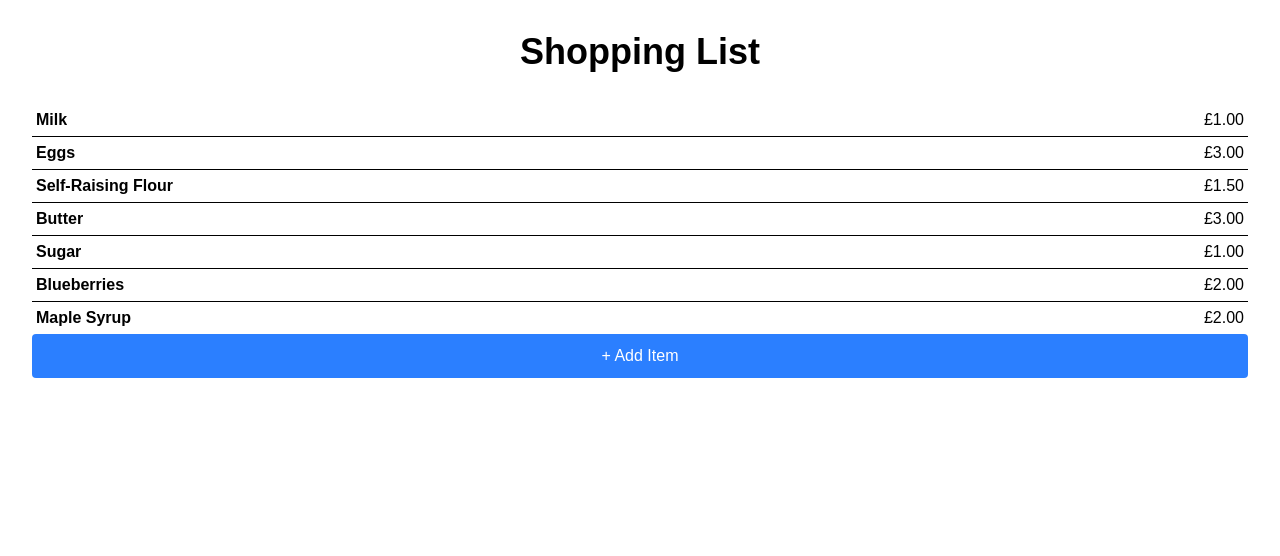
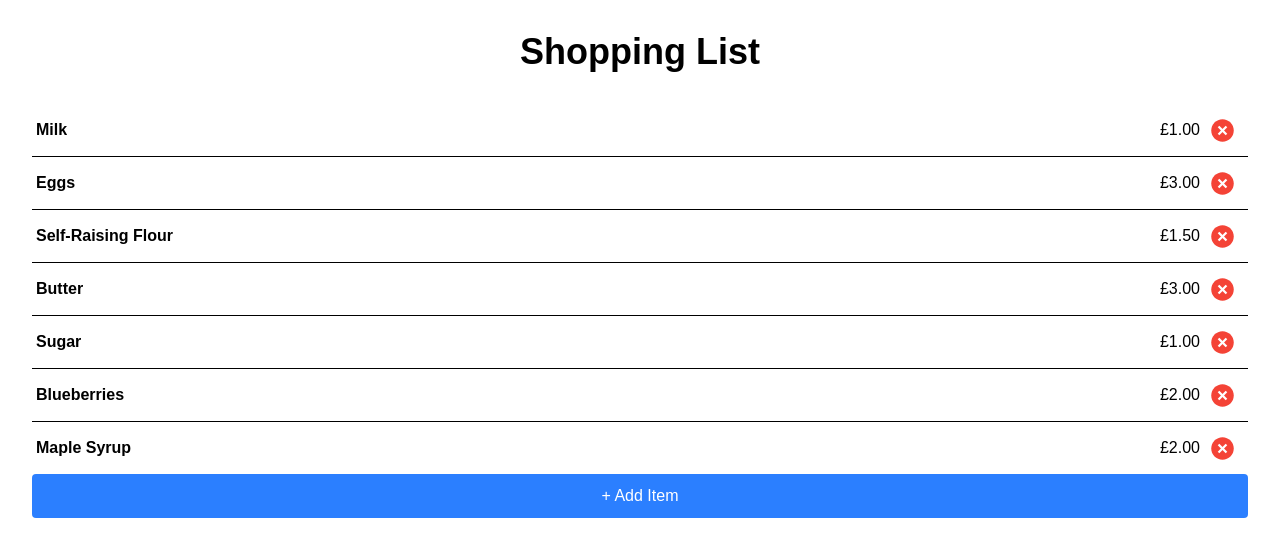
Before and after one commit to lou-heriz/shopping-list, a Next.js app: page / in a window 1280 px wide. Shown: the top 556 px of the page. Built offline with nearby package versions, Linux system fonts and the light colour scheme.

Commit message:
SL-3 Support the deletion of shopping list items

```diff
--- /dev/null
+++ b/app/components/DeleteButton.tsx
@@ -0,0 +1,22 @@
+import React from "react";
+
+interface DeleteButtonProps {
+    onDelete: () => void;
+    buttonId: string;
+}
+
+const DeleteButton = ({ onDelete, buttonId }: DeleteButtonProps) => {
+    return (
+        <button
+            id={buttonId}
+            onClick={onDelete}
+            className="p-1 rounded w-11 h-11"
+            title={"Delete item"}
+            aria-label={"Delete item"}
+        >
+            <img src="delete.svg" alt="Delete" className="mx-auto w-3/4" />
+        </button>
+    );
+};
+
+export default DeleteButton;
--- a/app/components/ShoppingItem.tsx
+++ b/app/components/ShoppingItem.tsx
@@ -1,13 +1,20 @@
 'use client';
 import { ShoppingItemType } from "../types";
+import DeleteButton from "./DeleteButton";
 
-export default function ShoppingItem({ item }: { item: ShoppingItemType }) {
+interface ShoppingItemProps {
+    item: ShoppingItemType;
+    onDelete: (id: string) => void;
+}
+
+export default function ShoppingItem({ item, onDelete }: ShoppingItemProps) {
     return (
         <li className="flex items-center justify-between p-1 border-b last:border-b-0">
             <div className="flex items-center gap-3 w-full justify-between flex-1">
                 <span className="font-semibold max-w-[calc(100%-4rem)] overflow-hidden text-ellipsis">{item.name}</span>
                 <span className="font-medium">£{item.price.toFixed(2)}</span>
             </div>
+            <DeleteButton buttonId={`delete-button-${item.id}`} onDelete={() => onDelete(item.id)} />
         </li>
     );
 }
--- a/app/components/ShoppingList.tsx
+++ b/app/components/ShoppingList.tsx
@@ -37,12 +37,16 @@ export default function ShoppingList() {
         setShowModal(false);
     };
 
+    const handleDelete = async (id: string) => {
+        setItems(prevItems => prevItems.filter(item => item.id !== id));
+    };
+
     return (
         <>
             <h1 className="text-4xl font-bold pb-8 text-center">Shopping List</h1>
             <ul aria-label="Shopping List">
                 {items.map(item => (
-                    <ShoppingItem key={item.id} item={item} />
+                    <ShoppingItem key={item.id} item={item} onDelete={handleDelete} />
                 ))}
             </ul>
             <AddItemButton openModal={() => setShowModal(true)} />
```
Also changed, not shown: public/delete.svg (added), 1 other file (tests, documents, lock files or other folders).
